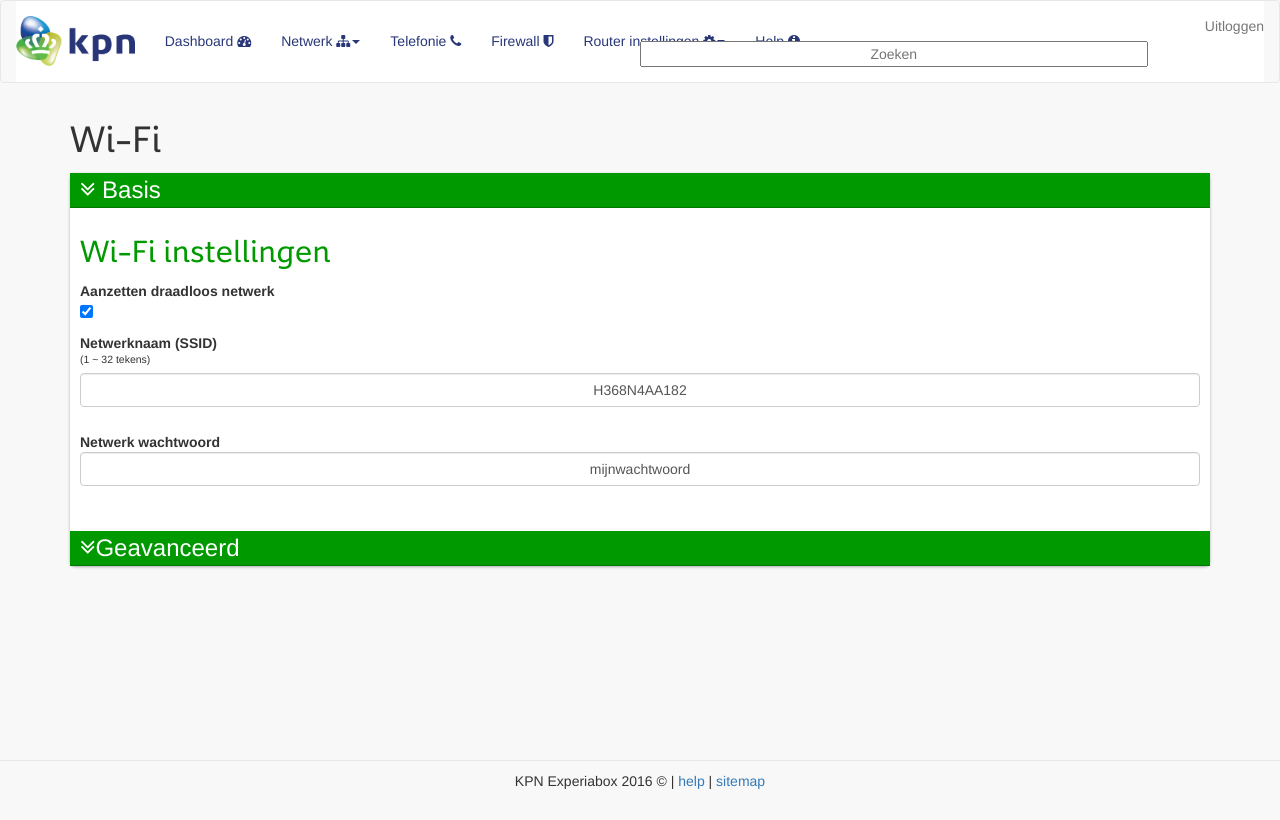
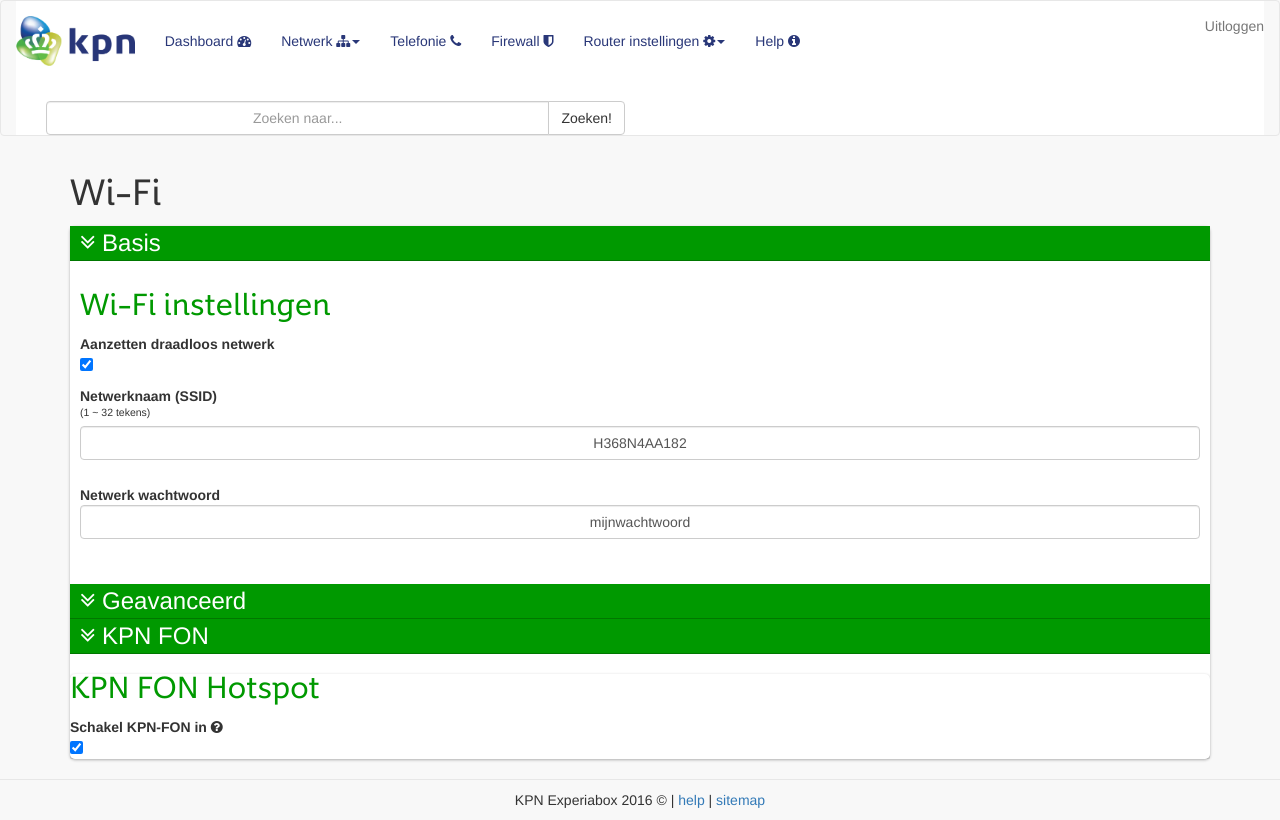
Before and after one commit to miyvrey2/ipmedt3, a PHP site: page /wifi.php in a window 1280 px wide. Before the commit the page ends 789 px from the top, so only its background shows below. Run offline with PHP 8.4, Linux system fonts and the light colour scheme; some libraries are stand-ins or nearby versions.

Commit message:
zoekbalk aangepast en nog een paar kleine dingetjes

```diff
--- a/components/navigatie.php
+++ b/components/navigatie.php
@@ -71,7 +71,16 @@
                 <li <?php is_current('help')?>><a href="<?php echo $url; ?>help/">Help <i class="fa fa-info-circle"></i></a></li>
             </ul>
             <p class="navbar-text navbar-right"><a href="<?php echo $url; ?>" class="navbar-link">Uitloggen</a></p>
-            <input style="margin-top:-5vh" type="text" class="col-md-5 col-md-offset-6" placeholder="Zoeken">
+
+
+              <div style="margin-top: 2.5vh" class="col-lg-6">
+    <div class="input-group">
+      <input type="text" class="form-control" placeholder="Zoeken naar...">
+      <span style="margin-top:5vh" class="input-group-btn">
+        <button class="btn btn-default" type="button">Zoeken!</button>
+      </span>
+    </div><!-- /input-group -->
+  </div><!-- /.col-lg-6 --
 
 
         </div><!-- /.navbar-collapse -->
--- a/dashboard.php
+++ b/dashboard.php
@@ -54,7 +54,7 @@
       </div>
        <div class="row">
           <h5>Netwerknaam</h5> <b>H368N4AA182</b> <a href="<?php echo $url; ?>wifi/"><i class="fa fa-pencil"></i></a>
-          <h5>Wachtwoord</h5> <b>F639Fhl917</b>   <a href="<?php echo $url; ?>wifi/"><i class="fa fa-pencil"></i></a>
+          <h5>Wachtwoord</h5> <b>F639Fhl917</b> <a href="<?php echo $url; ?>wifi/"><i class="fa fa-pencil"></i></a>
           <h5>Beveiligingstype</h5> <b>WPA/WPA2</b>
           <h5>Aantal verbonden gebruikers</h5> <b>4 </b>
       </div>
--- a/wifi.php
+++ b/wifi.php
@@ -31,7 +31,7 @@
                 </section>
                 <section>
                     <a href=#geavanceerd id="geavanceerd">
-                        <i class="fa fa-angle-double-down"></i>Geavanceerd
+                        <i class="fa fa-angle-double-down"></i> Geavanceerd
                     </a>
                     <div class="groupd-accordion-section">
                         <h2>Geavanceerde wachtwoord instellingen</h2>
@@ -106,13 +106,22 @@
 
                         <label for="maxUserWifi">Maximaal aantal verbonden gebruikers<br /><sup>(1 ~ 32)</sup></label>
                         <input id="maxUserWifi" type="number" min="1" max="32" class="form-control, col-md-1, ">
-
+                    </div>
+               </section>
+                <section>
+                    <a href=#geavanceerd id="geavanceerd">
+                        <i class="fa fa-angle-double-down"></i> KPN FON
+                    </a>
+                    <div class="groupd-accordion">
                         <h2>KPN FON Hotspot</h2>
-
                         <label for="turnKPNFON">Schakel KPN-FON in <?php info("KPN-FON"); ?></label>
                         <br />
                         <input id="turnKPNFON" type="checkbox" checked>
                         <br />
+                    </div>
+                </section>
+
+
                     </div>
                 </section>
             </div>
```
